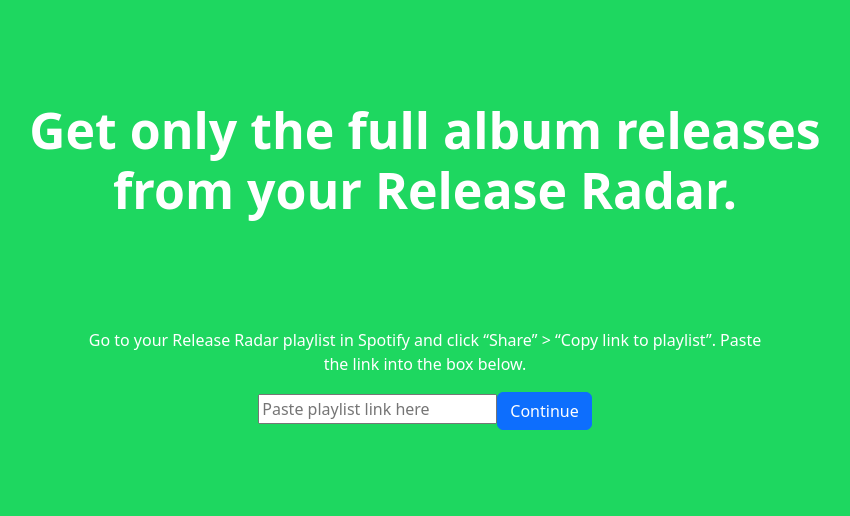
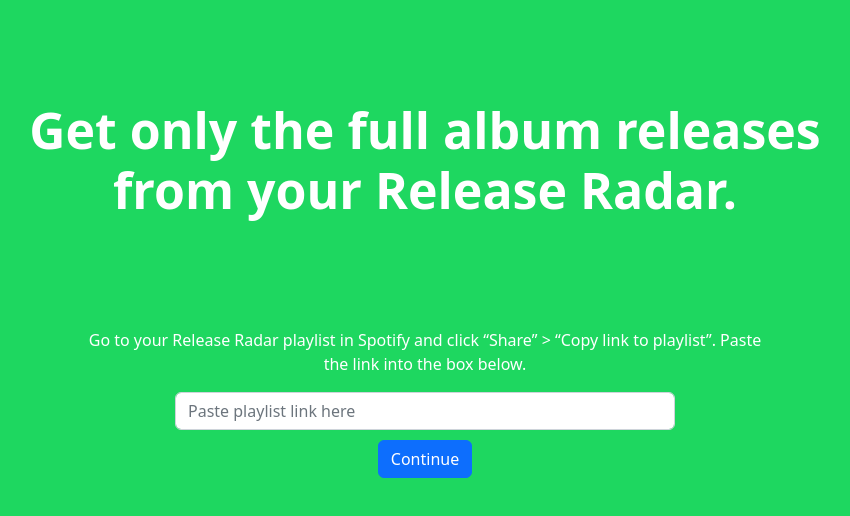
Before and after one commit to KevinBritten/release-radar-album-filter, a React (Create React App) app: page / in a window 1280 px wide. Shown: the top 516 px of the page, without its empty margins (215-1065 px from the left). Built offline with nearby package versions, Linux system fonts and the light colour scheme.

Commit message:
styled entry form

```diff
--- a/src/components/PlaylistEntry.js
+++ b/src/components/PlaylistEntry.js
@@ -59,6 +59,7 @@ const PlaylistEntry = ({ loadAlbums }) => {
       </p>
       <form>
         <input
+          className="form-control"
           type="text"
           required
           onChange={(e) => {
--- a/src/styles/playlist-entry.css
+++ b/src/styles/playlist-entry.css
@@ -2,3 +2,12 @@
   padding: 100px 60px;
   text-align: center;
 }
+
+.playlist-entry > form {
+  max-width: 500px;
+  margin: auto;
+}
+
+.playlist-entry > form > input {
+  margin-bottom: 10px;
+}
```
